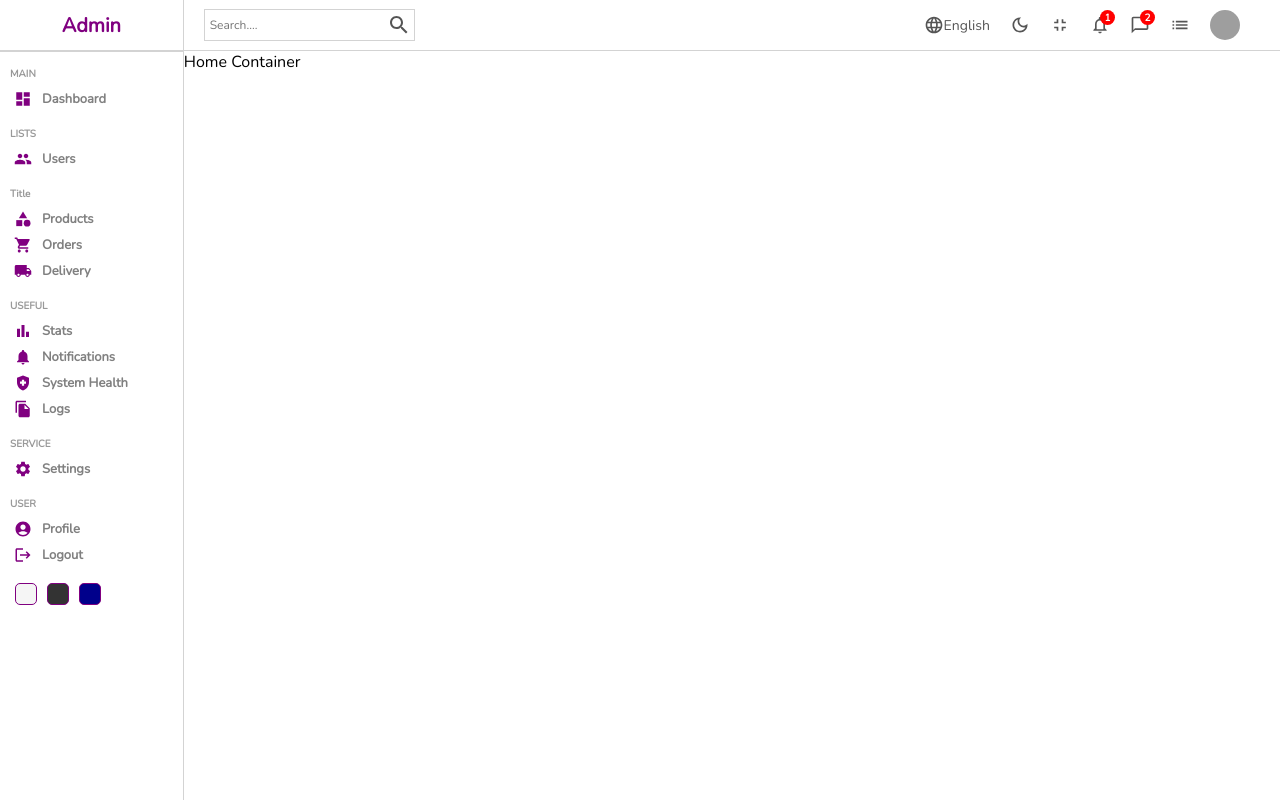
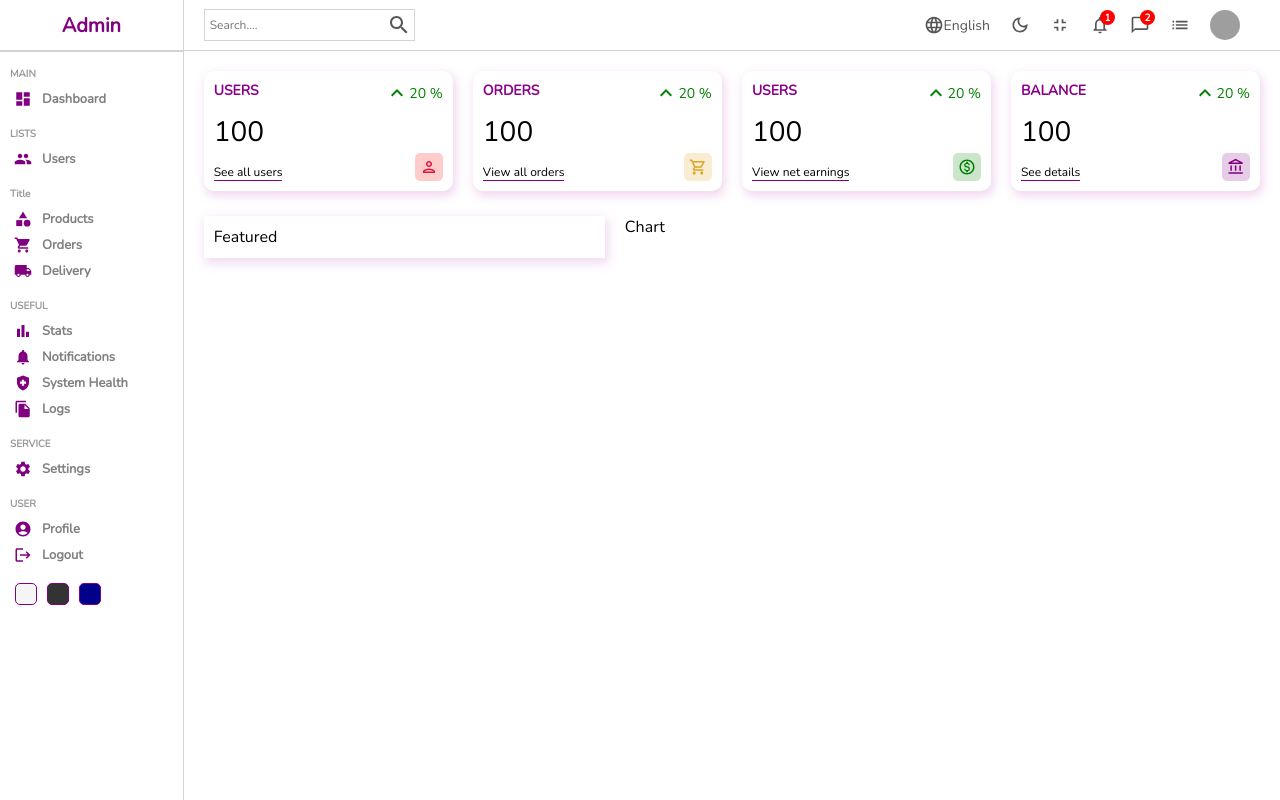
Before and after one commit to siddhima205/React-dashboard, a React (Create React App) app: page / in a window 1280 px wide. Built offline with nearby package versions, Linux system fonts and the light colour scheme; grey boxes are pictures that could not be loaded.

Commit message:
Craeting widgets

```diff
--- /dev/null
+++ b/src/components/chart/Chart.jsx
@@ -0,0 +1,9 @@
+import './chart.scss'
+
+const Chart = () => {
+  return (
+    <div className='chart'>Chart</div>
+  )
+}
+
+export default Chart
--- /dev/null
+++ b/src/components/chart/chart.scss
@@ -0,0 +1,3 @@
+.chart{
+    flex: 5;
+}
--- /dev/null
+++ b/src/components/featured/Featured.jsx
@@ -0,0 +1,10 @@
+import './featured.scss'
+
+const Featured = () => {
+  return (
+    <div className='featured'>Featured</div>
+  )
+}
+
+export default
+Featured
--- /dev/null
+++ b/src/components/featured/featured.scss
@@ -0,0 +1,6 @@
+.featured{
+    flex:3;
+    -webkit-box-shadow:2px 4px 10px 1px rgba(61, 7, 40, 0.47);
+    box-shadow: 2px 4px 10px 1px rgba(219, 152, 216, 0.39);
+    padding: 10px;
+}
--- /dev/null
+++ b/src/components/widget/Widget.jsx
@@ -0,0 +1,83 @@
+import "./widget.scss"
+import { AccountBalanceOutlined, MonetizationOnOutlined,ShoppingCartOutlined,KeyboardArrowUp,PersonOutlined, SportsRugbySharp } from "@mui/icons-material";
+import { rgbToHex } from "@mui/material";
+
+const Widget = ({type}) => {
+    let data;
+    //temp
+    const amount =100
+    const diff=200
+switch(type)
+{
+    case "user":
+        data={
+            title:"USERS",
+            isMoney:false,
+            link:"See all users",
+            icon:<PersonOutlined className="icon"
+            style={{ color:"crimson", backgroundColor:"rgba(255,0,0,0.2)",
+        }}/>,
+
+        };
+        break;
+        case "order":
+        data={
+            title:"ORDERS",
+            isMoney:false,
+            link:"View all orders",
+            icon:<ShoppingCartOutlined className="icon"
+            style={{ color:"goldenrod", backgroundColor:"rgba(218,165,32,0.2)",
+        }}/>,
+
+        };
+        break;
+        case "earning":
+        data={
+            title:"USERS",
+            isMoney:false,
+            link:"View net earnings",
+            icon:<MonetizationOnOutlined className="icon"
+            style={{ color:"green", backgroundColor:"rgba(0,128,0,0.2)",
+        }}/>,
+
+        };
+        break;
+        case "balance":
+        data={
+            title:"BALANCE",
+            isMoney:false,
+            link:"See details",
+            icon:<AccountBalanceOutlined className="icon"
+            style={{ color:"purple", backgroundColor:"rgba(128,0,128,0.2)",
+        }}/>,
+
+        };
+        break;
+        default:
+            break
+}
+
+
+
+  return (
+    <div className="widget" >
+        <div className="left">
+            <span className="title">{data.title}</span>
+            <span className="counter">{data.isMoney && "$"}{amount}</span>
+            <span className="link">
+                {data.link}
+            </span>
+
+        </div>
+        <div className="right">
+            <div className="percentage positive">
+                <KeyboardArrowUp/>
+                20 %
+            </div>
+            {data.icon}
+        </div>
+    </div>
+  )
+}
+
+export default Widget
--- /dev/null
+++ b/src/components/widget/widget.scss
@@ -0,0 +1,48 @@
+.widget{
+    display: flex;
+    justify-content: space-between;
+   flex: 1;
+   padding: 10px;
+   -webkit-box-shadow:2px 4px 10px 1px rgba(61, 7, 40, 0.47);
+   box-shadow: 2px 4px 10px 1px rgba(219, 152, 216, 0.39);
+   border-radius: 10px;
+   height: 100px;
+
+   .right,.left{
+       display: flex;
+       flex-direction: column;
+       justify-content: space-between;
+   }
+   .title{
+       font-weight: bold;
+       font-size: 14px;
+       color: darkmagenta;
+   }
+   .counter{
+       font-size: 28px;
+       font-weight: 300;
+   }
+   .link{
+       width: max-content;
+       font-size: 12px;
+       border-bottom: 1px solid purple;
+   }
+   .percentage{
+       display: flex;
+       align-items: center;
+       font-size: 14px;
+       &.positive{
+           color: green;
+       }
+       &.negative{
+        color: red;
+    }
+
+   }
+   .icon{
+       font-size: 18px;
+       padding: 5px;
+       border-radius: 5px;
+       align-self: flex-end;
+   }
+}
--- a/src/pages/home/Home.jsx
+++ b/src/pages/home/Home.jsx
@@ -1,15 +1,27 @@
 import React from 'react'
+import Chart from '../../components/chart/Chart'
+import Featured from '../../components/featured/Featured'
 import Navbar from '../../components/navbar/Navbar'
 import Sidebar from '../../components/sidebar/Sidebar'
+import Widget from '../../components/widget/Widget'
 import "./home.scss"
 
 const Home = () => {
     return (
         <div className='home'>
-          <Sidebar/>
+            <Sidebar />
             <div className="homeContainer">
-              <Navbar/>
-              Home Container
+                <Navbar />
+                <div className="widgets">
+                <Widget type="user" />
+                <Widget type="order" />
+                <Widget type="earning" />
+                <Widget type="balance" />
+                </div>
+                <div className="charts">
+                    <Featured/>
+                    <Chart/>
+                </div>
             </div>
         </div>
     )
--- a/src/pages/home/home.scss
+++ b/src/pages/home/home.scss
@@ -3,5 +3,16 @@
    .homeContainer
    {
        flex:6;
+
+       .widgets,.charts{
+           display: flex;
+           padding: 20px;
+           gap: 20px;
+
+       }
+       .charts{
+           padding: 5px 20px;
+
+       }
    }
 }
```
Lines whose indentation alone changed are shown as unchanged.
